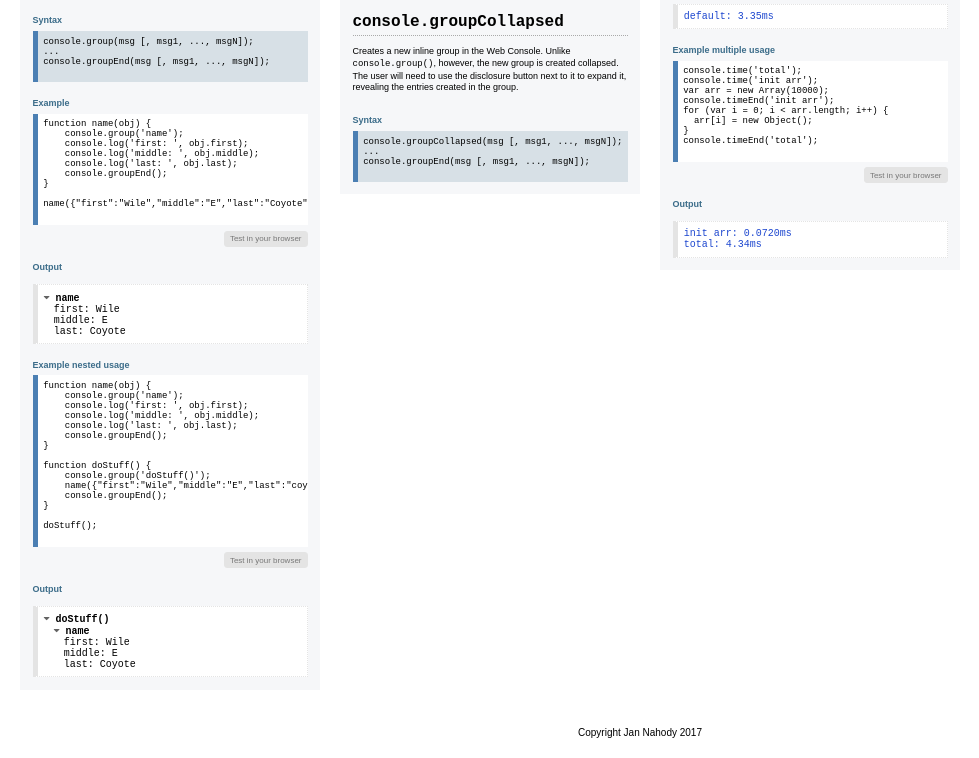
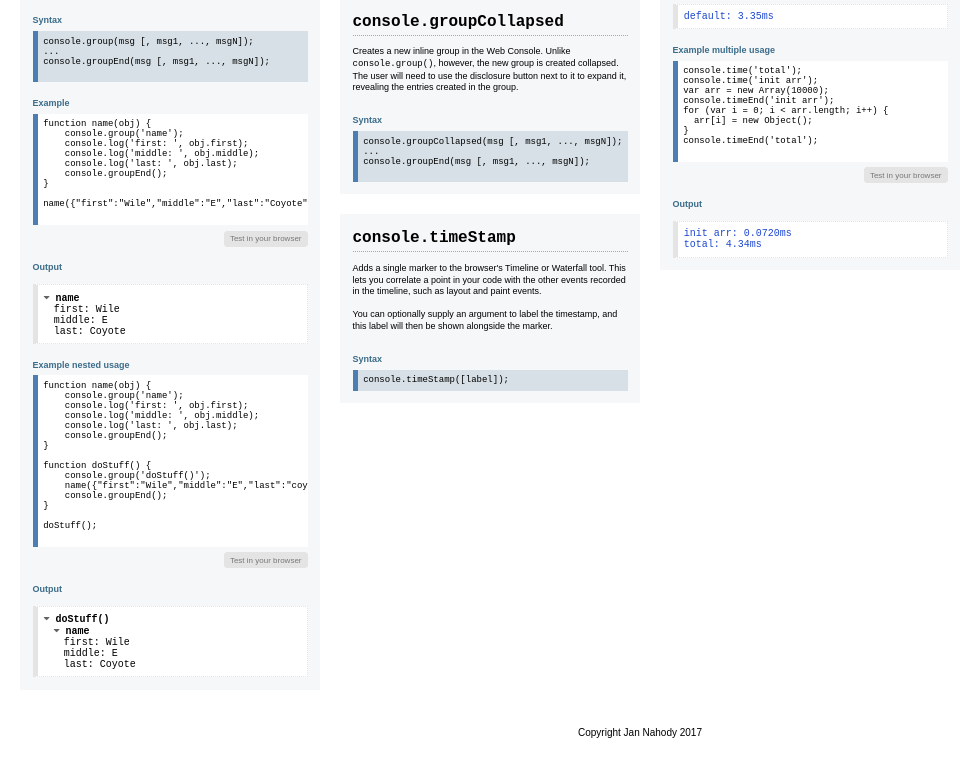
Before and after one commit to webia1/consoleCheatSheet, a website: page index.htm in a window 1280 px wide. Shown: the part 1633-2391 px from the top of the page, without its empty margins (0-979 px from the left). Drawn offline with nearby package versions, Linux system fonts and the light colour scheme.

Commit message:
Add console timeStamp

```diff
--- a/index.htm
+++ b/index.htm
@@ -543,6 +543,14 @@ console.groupCollapsed(msg [, msg1, ..., msgN]);
 console.groupEnd(msg [, msg1, ..., msgN]);
                 </pre>
             </article>
+            <!-- console.timeStamp -->
+            <article class="grid-item">
+               <h2 class="monospace">console.timeStamp</h2>
+               <p>Adds a single marker to the browser's Timeline or Waterfall tool. This lets you correlate a point in your code with the other events recorded in the timeline, such as layout and paint events.</p>
+               <p>You can optionally supply an argument to label the timestamp, and this label will then be shown alongside the marker.</p>
+               <h3>Syntax</h3>
+               <pre class="syntax">console.timeStamp([label]);</pre>
+            </article>
         </main>
         <footer>
            Copyright Jan Nahody 2017
```
